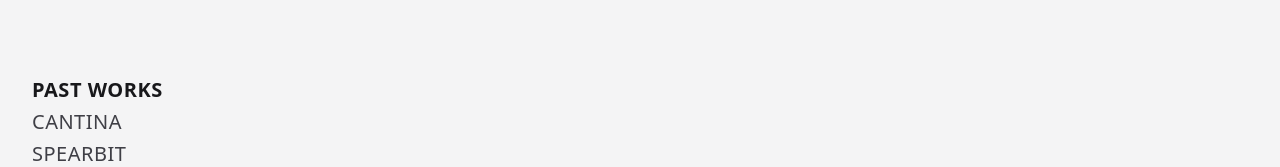
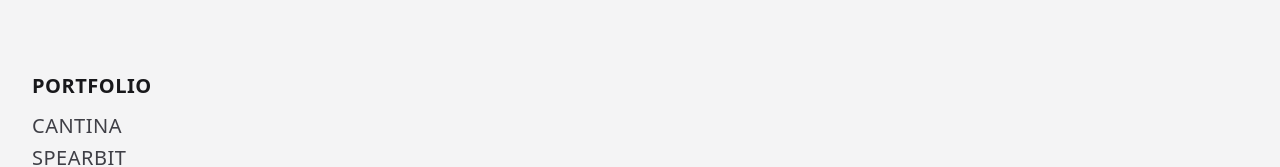
Before and after one commit to mariociambelli/ufobobo.xyz, a Next.js app: page / in a window 1280 px wide. Shown: the part 386-553 px from the top of the page. Built offline with nearby package versions, Linux system fonts and the light colour scheme.

Commit message:
Update index.jsx to rename "Past works" to "Portfolio" and adjust list item margin for improved layout consistency.

```diff
--- a/src/pages/index.jsx
+++ b/src/pages/index.jsx
@@ -35,8 +35,8 @@
           </div>
           <div className="mt-20">
             <ul className="text-md font-normal uppercase tracking-wide text-zinc-700 md:text-xl">
-              <li className="group relative cursor-pointer list-none font-semibold text-zinc-900">
-                <span className="relative">Past works</span>
+              <li className="group mb-2 relative cursor-pointer list-none font-semibold text-zinc-900">
+                <span className="relative">Portfolio</span>
               </li>
               <li className="group relative cursor-pointer list-none font-normal">
                 <span className="relative">
```
